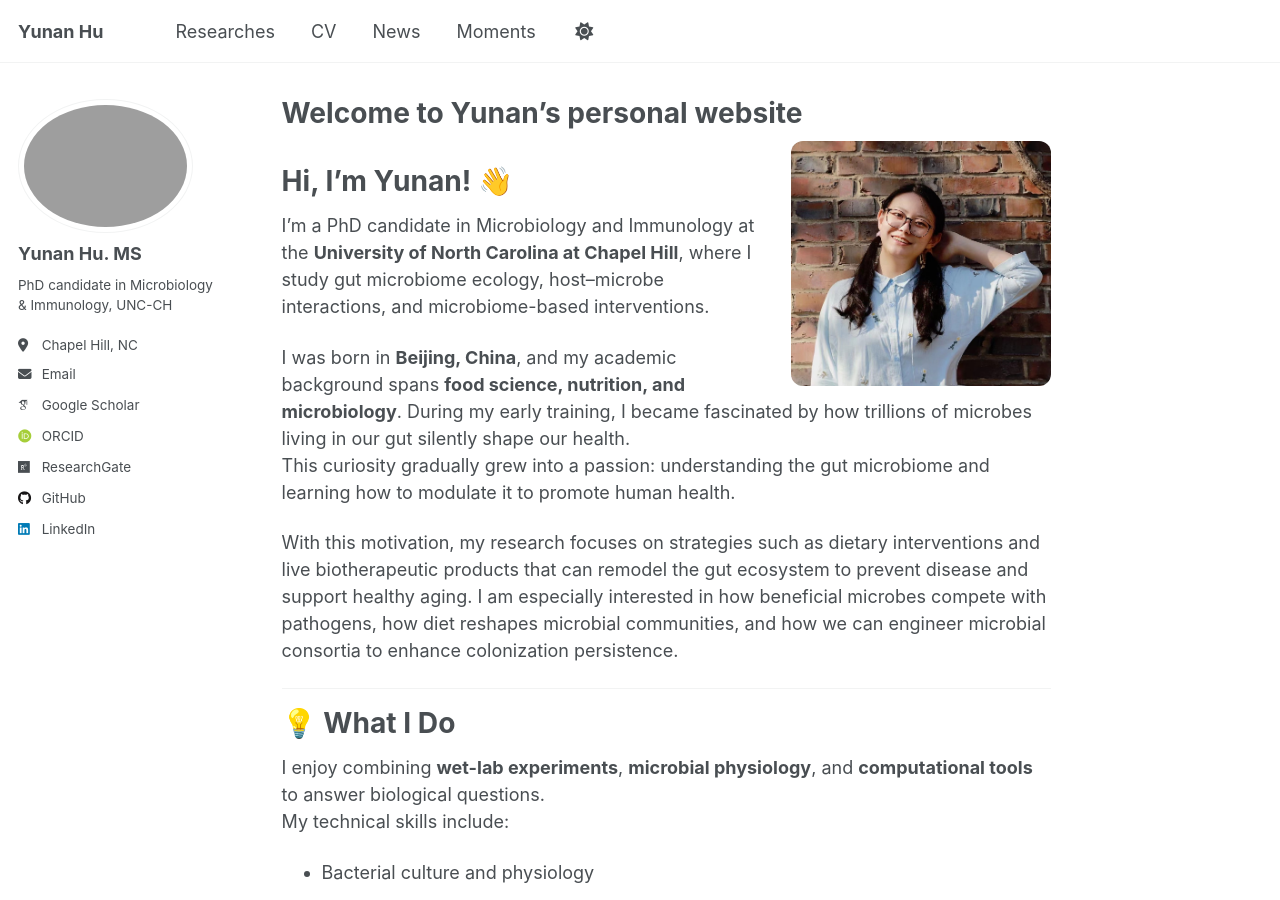
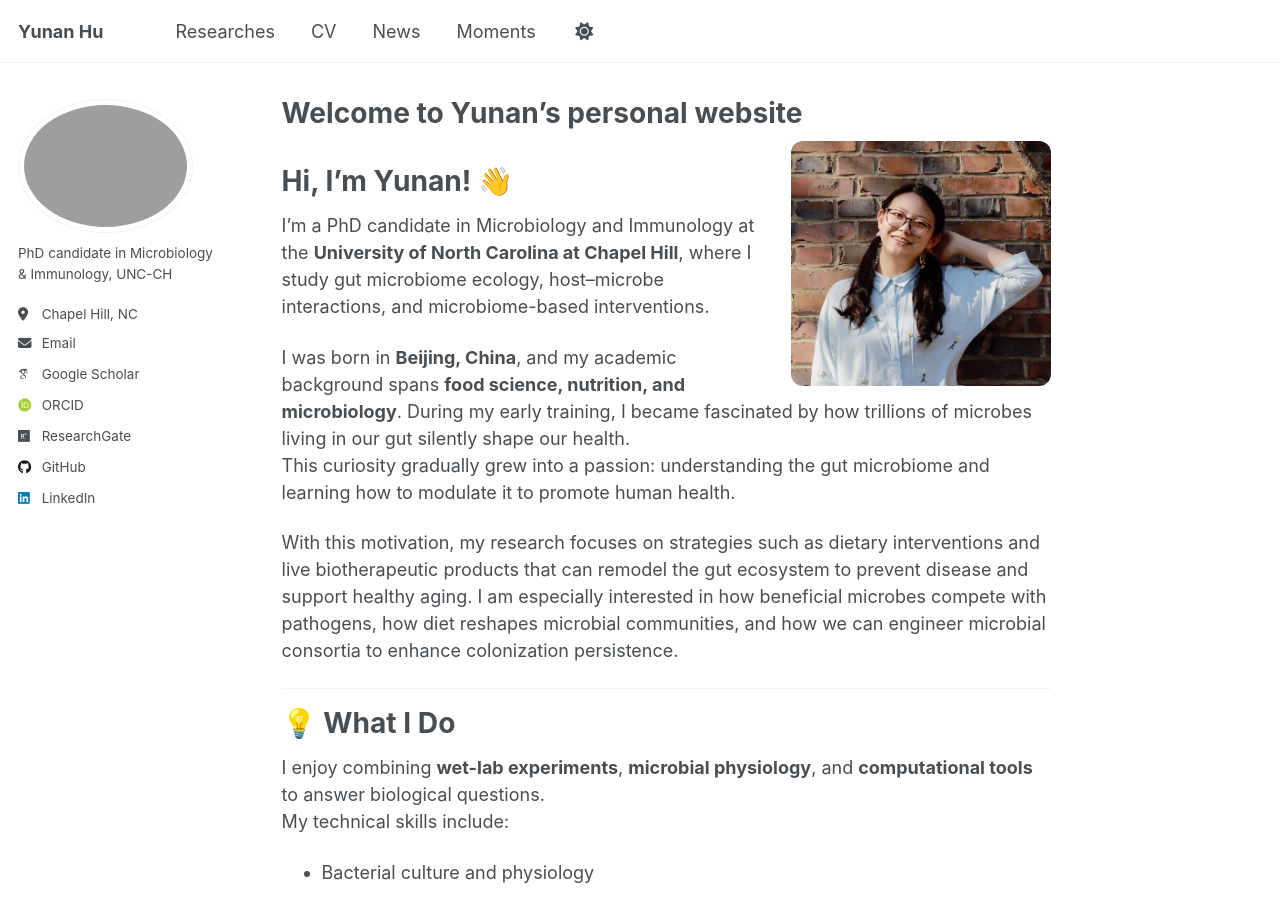
Before and after one commit to Yunan0525/Yunan0525.github.io, a Jekyll site: the page built from _pages/about.md, in a window 1280 px wide and 900 px high. Built offline with Jekyll 4.4.1, drawn with Linux system fonts in a browser that asks for light colours; some web fonts are replaced; a script that is not in the unit is left out.

Commit message:
Update _config.yml

```diff
--- a/_config.yml
+++ b/_config.yml
@@ -23,7 +23,6 @@ repository               : "Yunan0525/yunan0525.github.io"
 #               If a field is blank the icon and link will not appear, otherwise it will be shown.
 #               Additional customization can be done by editing /_includes/author-profile.html
 author:
-  name: Yunan Hu. MS
   pronouns:
   bio: "PhD candidate in Microbiology & Immunology, UNC-CH"
   location: "Chapel Hill, NC"
```
